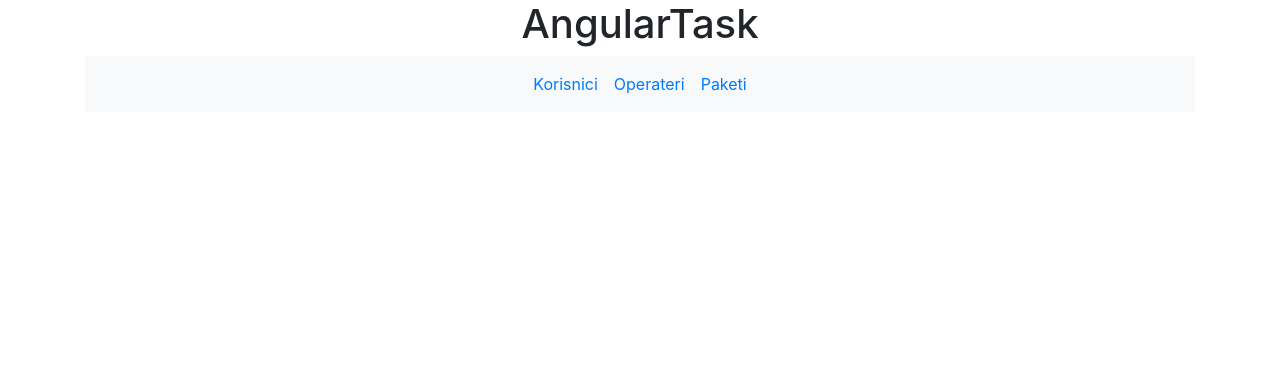
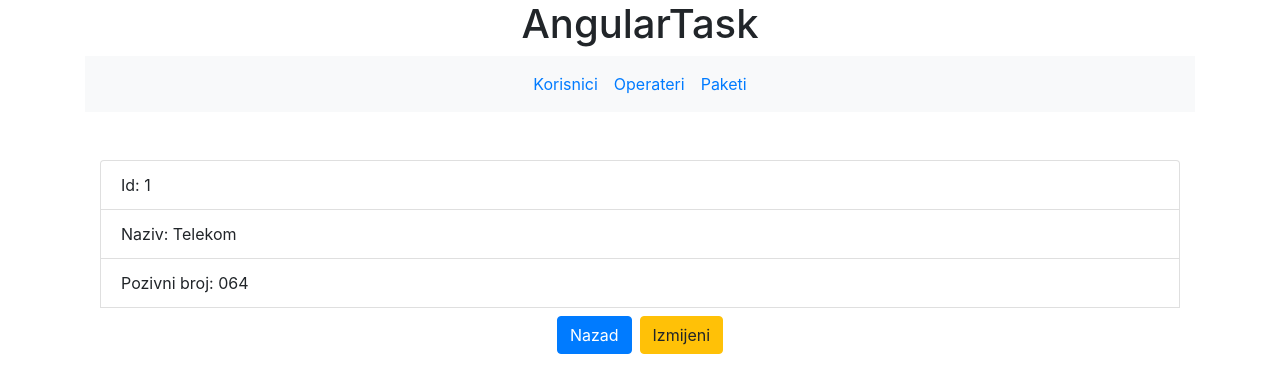
Before and after one commit to nemanjat053/AngularTask, an Angular app in the folder AngularTask/: page /operateri/1 in a window 1280 px wide. Before the commit this address led to /. Shown: the top 392 px of the page. Built offline with nearby package versions, Linux system fonts and the light colour scheme; data requests are answered from the project's data file.

Commit message:
Finished getting single item components

```diff
--- a/AngularTask/src/app/app.component.html
+++ b/AngularTask/src/app/app.component.html
@@ -13,7 +13,7 @@
       <li class="nav-item">
         <a
           class="nav-link"
-          [routerLink]="['/operatori']"
+          [routerLink]="['/operateri']"
           routerLinkActive="router-link-active"
           >Operateri</a
         >
--- /dev/null
+++ b/AngularTask/src/app/components/operater/operater.component.html
@@ -0,0 +1,14 @@
+<ul class="list-group">
+  <li class="list-group-item">Id: {{ operater.id }}</li>
+  <li class="list-group-item">Naziv: {{ operater.naziv }}</li>
+  <li class="list-group-item">Pozivni broj: {{ operater.pozivniBroj }}</li>
+
+  <div class="row mt-2">
+    <div class="col text-center">
+      <a routerLink="/artikli" class="btn btn-primary mr-2">Nazad</a>
+      <a class="btn btn-warning" (click)="navigateToEdit(operater.id)"
+        >Izmijeni</a
+      >
+    </div>
+  </div>
+</ul>
--- /dev/null
+++ b/AngularTask/src/app/components/operater/operater.component.ts
@@ -0,0 +1,29 @@
+import { Component, OnInit } from '@angular/core';
+import { OperaterServiceService } from 'src/app/service/operater-service.service';
+import { ActivatedRoute } from '@angular/router';
+import { Operater } from 'src/app/model/Operater';
+
+@Component({
+  selector: 'app-operater',
+  templateUrl: './operater.component.html',
+  styleUrls: ['./operater.component.css'],
+})
+export class OperaterComponent implements OnInit {
+  operater: Operater = {
+    id: null,
+    naziv: '',
+    pozivniBroj: null,
+  };
+
+  constructor(private os: OperaterServiceService, private ac: ActivatedRoute) {}
+
+  ngOnInit(): void {
+    this.getOne(this.ac.snapshot.params['id']);
+  }
+
+  getOne(id: number) {
+    this.os.getOne(id).subscribe((response) => (this.operater = response));
+  }
+
+  navigateToEdit(id: number) {}
+}
--- a/AngularTask/src/app/components/operateri/operateri.component.html
+++ b/AngularTask/src/app/components/operateri/operateri.component.html
@@ -14,7 +14,7 @@
       <td>
         <button class="btn btn-primary">
           <a
-            [routerLink]="['/operater', operater.id]"
+            [routerLink]="['/operateri', operater.id]"
             routerLinkActive="router-link-active"
             style="color: white;"
             >Edit</a
--- a/AngularTask/src/app/components/operator/operator.component.html
+++ /dev/null
@@ -1 +0,0 @@
-<p>operator works!</p>
--- a/AngularTask/src/app/components/operator/operator.component.ts
+++ /dev/null
@@ -1,15 +0,0 @@
-import { Component, OnInit } from '@angular/core';
-
-@Component({
-  selector: 'app-operator',
-  templateUrl: './operator.component.html',
-  styleUrls: ['./operator.component.css']
-})
-export class OperatorComponent implements OnInit {
-
-  constructor() { }
-
-  ngOnInit(): void {
-  }
-
-}
--- a/AngularTask/src/app/components/paket/paket.component.html
+++ b/AngularTask/src/app/components/paket/paket.component.html
@@ -7,9 +7,7 @@
   <div class="row mt-2">
     <div class="col text-center">
       <a routerLink="/artikli" class="btn btn-primary mr-2">Nazad</a>
-        <a class="btn btn-warning" (click)="navigateToEdit(paket.id)"
-          >Izmijeni</a
-        >
+      <a class="btn btn-warning" (click)="navigateToEdit(paket.id)">Izmijeni</a>
     </div>
   </div>
 </ul>
```
Also changed, not shown: AngularTask/src/app/app-routing.module.ts (+9 -10 lines), AngularTask/src/app/app.module.ts (+7 -12 lines), AngularTask/src/app/components/operater/operater.component.css (added), 1 other file (tests, documents, lock files or other folders). Lines whose indentation alone changed are shown as unchanged.
